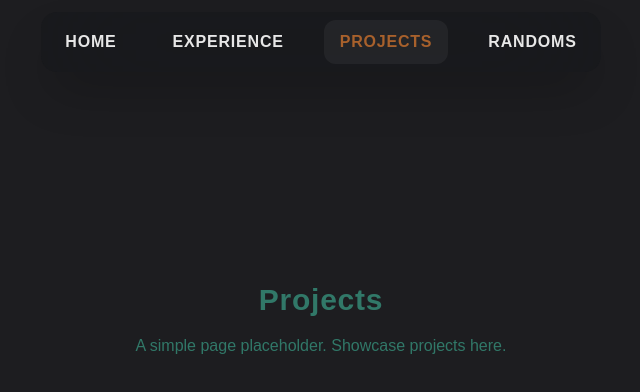
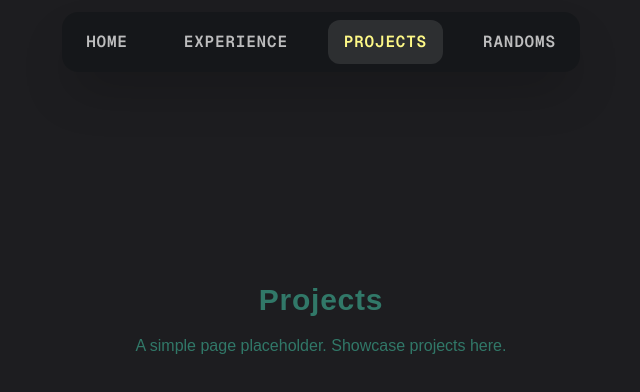
Before and after one commit to ankitzm/portfolio, a Next.js app: page /projects in a window 1280 px wide. Shown: the top 392 px of the page, without its empty margins (319-959 px from the left). Built offline with nearby package versions, Linux system fonts and the light colour scheme.

Commit message:
feat: navbar drop and expand animation added

```diff
--- a/app/components/NavBar.tsx
+++ b/app/components/NavBar.tsx
@@ -1,6 +1,10 @@
 "use client";
 import Link from "next/link";
 import { usePathname } from "next/navigation";
+import { useEffect, useMemo, useState } from "react";
+
+const DROP_DURATION_MS = 1200; // drop-in duration
+const EXPAND_DURATION_MS = 800; // expand-to-full duration
 
 const navItems = [
   { href: "/", label: "Home" },
@@ -11,20 +15,63 @@ const navItems = [
 
 export default function NavBar() {
   const pathname = usePathname();
+  const [dropped, setDropped] = useState(false);
+  const [expanded, setExpanded] = useState(false);
+
+  const activeItem = useMemo(() => {
+    return navItems.find((item) =>
+      item.href === "/" ? pathname === "/" : pathname.startsWith(item.href)
+    ) ?? navItems[0];
+  }, [pathname]);
+
+  useEffect(() => {
+    const dropTimer = window.setTimeout(() => setDropped(true), 0);
+    const expandTimer = window.setTimeout(() => setExpanded(true), DROP_DURATION_MS);
+    return () => {
+      clearTimeout(dropTimer);
+      clearTimeout(expandTimer);
+    };
+  }, []);
 
   return (
-    <nav className="sticky top-0 z-10 flex flex-col items-center pt-3 pb-2">
-      <div className="flex gap-6 bg-eerie-black-bg/50 text-[#e7e7e7] rounded-2xl p-2 shadow-2xl backdrop-blur-[60px] font-semibold tracking-wider uppercase">
+    <nav
+      className="sticky top-0 z-10 flex flex-col items-center pt-3 pb-2 font-mono"
+      style={{
+        transform: dropped ? "translateY(0)" : "translateY(-80px)",
+        opacity: dropped ? 1 : 0,
+        transition: `transform ${DROP_DURATION_MS}ms cubic-bezier(0.22, 1, 0.36, 1), opacity ${DROP_DURATION_MS}ms ease-out`,
+        willChange: "transform, opacity",
+      }}
+    >
+      <div
+        className="flex bg-eerie-black-bg/80 text-[#e7e7e7]/80 rounded-2xl shadow-2xl backdrop-blur-[60px] font-semibold tracking-wider uppercase"
+        style={{
+          gap: expanded ? 24 : 0,
+          padding: expanded ? 8 : 8,
+          transform: expanded ? "scaleX(1)" : "scaleX(0.94)",
+          transformOrigin: "center",
+          transition: `transform ${EXPAND_DURATION_MS}ms cubic-bezier(0.22, 1, 0.36, 1), gap ${EXPAND_DURATION_MS}ms ease, padding ${EXPAND_DURATION_MS}ms ease`
+        }}
+      >
         {navItems.map((item) => {
-          const isActive =
-            item.href === "/" ? pathname === "/" : pathname.startsWith(item.href);
+          const isActive = item.href === "/" ? pathname === "/" : pathname.startsWith(item.href);
+          const isVisible = expanded || isActive;
           return (
             <Link
               key={item.href}
               href={item.href}
-              className={`relative inline-flex items-center gap-2.5 py-[10px] px-4 rounded-xl transition-transform duration-200 ${
-                isActive ? "bg-white/5 text-tigers-eye" : "hover:-translate-y-px"
-              }`}
+              className={`relative inline-flex items-center rounded-xl transition-all ease-out ${
+                isActive ? "bg-white/10 text-icterine" : "text-[#e7e7e7]/80"
+              } ${expanded ? "hover:-translate-y-px" : ""}`}
+              style={{
+                padding: isVisible ? "10px 16px" : "0px",
+                opacity: isVisible ? 1 : 0,
+                maxWidth: isVisible ? 260 : 0,
+                transform: isVisible ? "scale(1)" : "scale(0.95)",
+                overflow: "hidden",
+                pointerEvents: isVisible ? "auto" : "none",
+                transitionDuration: `${EXPAND_DURATION_MS}ms`
+              }}
             >
               {item.label}
             </Link>
```
